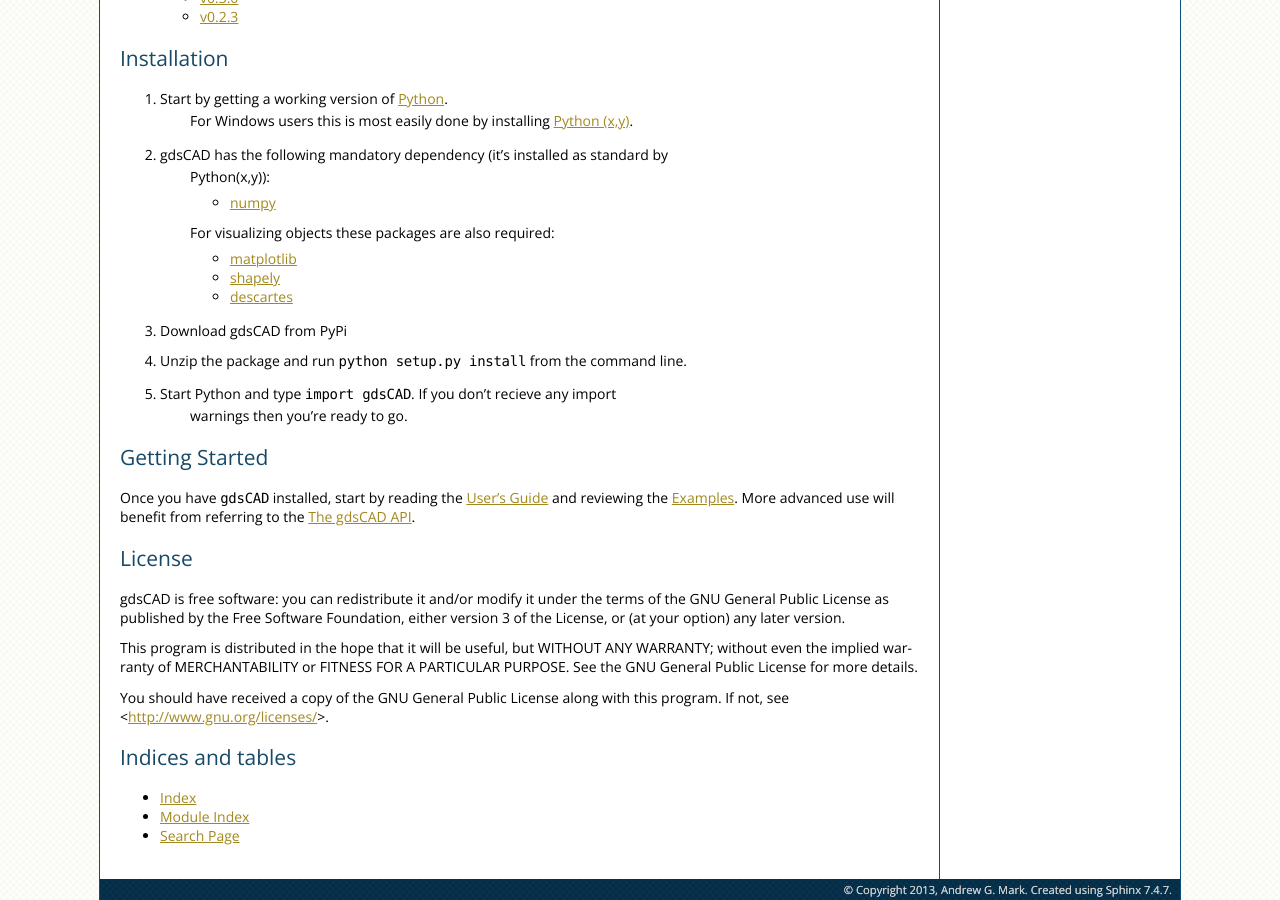
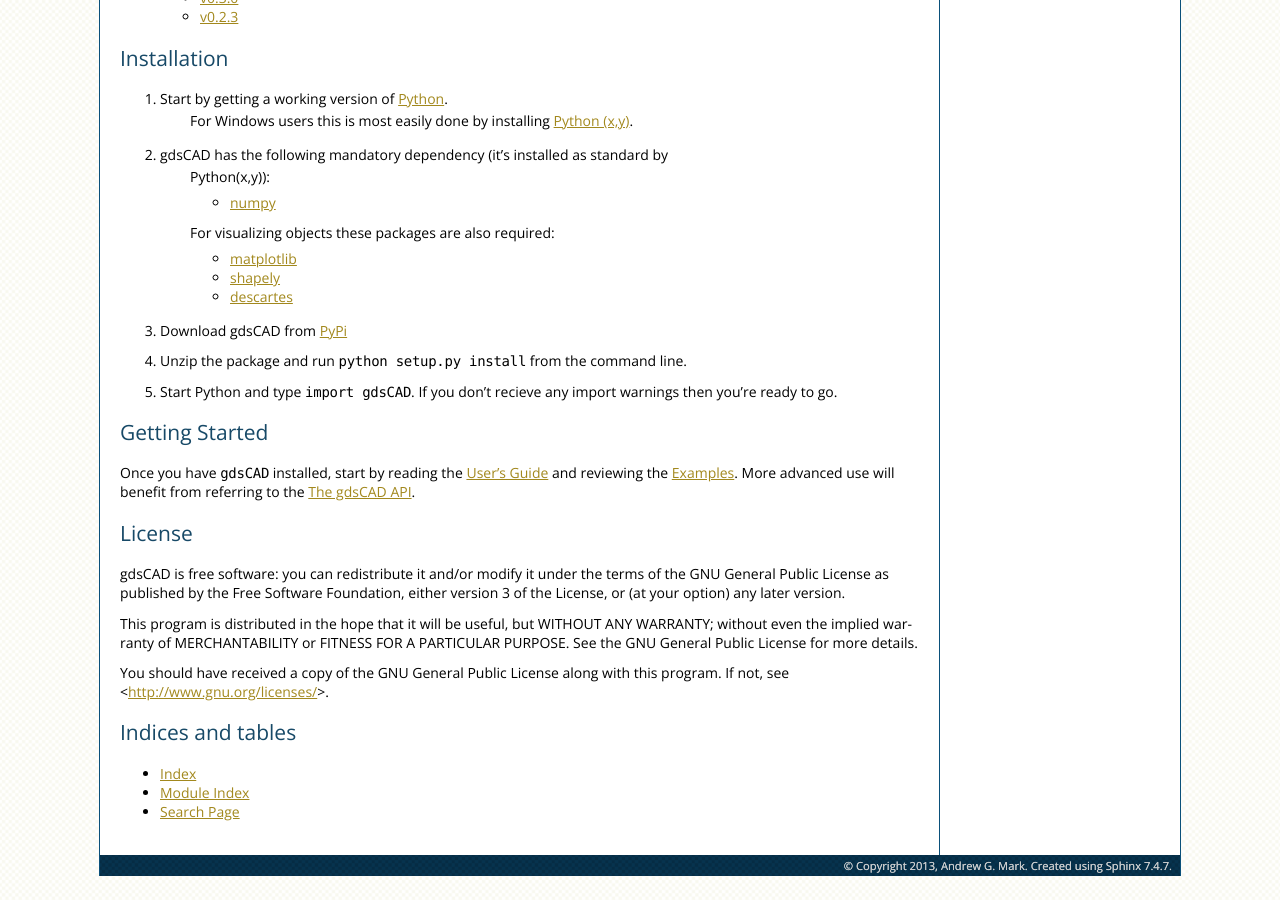
Before and after one commit to hohlraum/gdsCAD, a Sphinx documentation site: the page built from doc/source/index.rst, in a window 1280 px wide and 900 px high, scrolled down 1682 px. Built offline with Sphinx 7.4.7, drawn with Linux system fonts in a browser that asks for light colours; part of the change alters nothing that is shown.

```diff
--- a/doc/source/index.rst
+++ b/doc/source/index.rst
@@ -112,12 +112,12 @@ Installation
     * `shapely <https://pypi.python.org/pypi/Shapely>`_
     * `descartes <https://pypi.python.org/pypi/descartes>`_
 
-#. Download gdsCAD from PyPi
+#. Download gdsCAD from `PyPi <https://pypi.python.org/pypi/gdsCAD>`_
 
 #. Unzip the package and run ``python setup.py install`` from the command line.
 
 #. Start Python and type ``import gdsCAD``. If you don't recieve any import
-    warnings then you're ready to go.
+   warnings then you're ready to go.
 
 Getting Started
 ===============
```
Also changed, not shown: doc/source/Gallery.svg.
